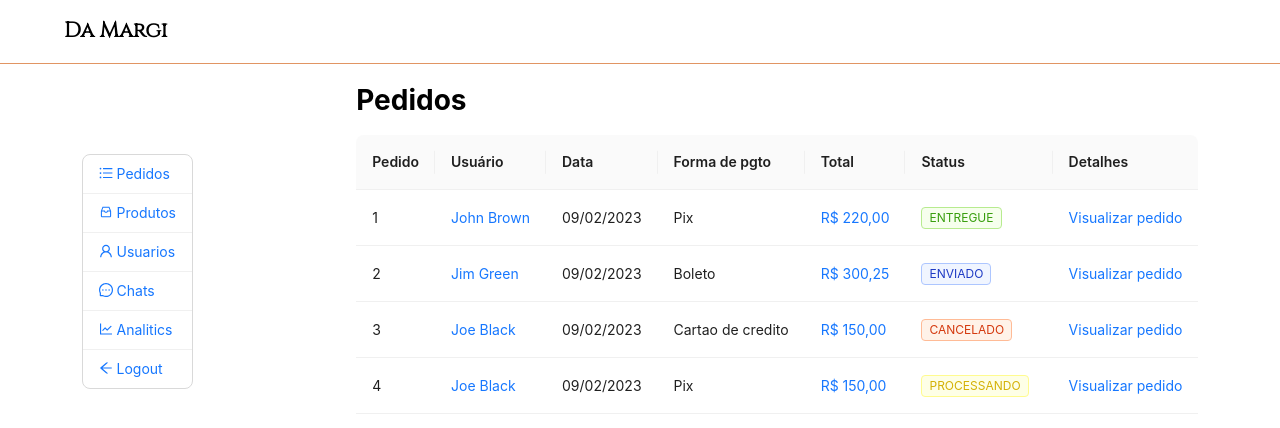
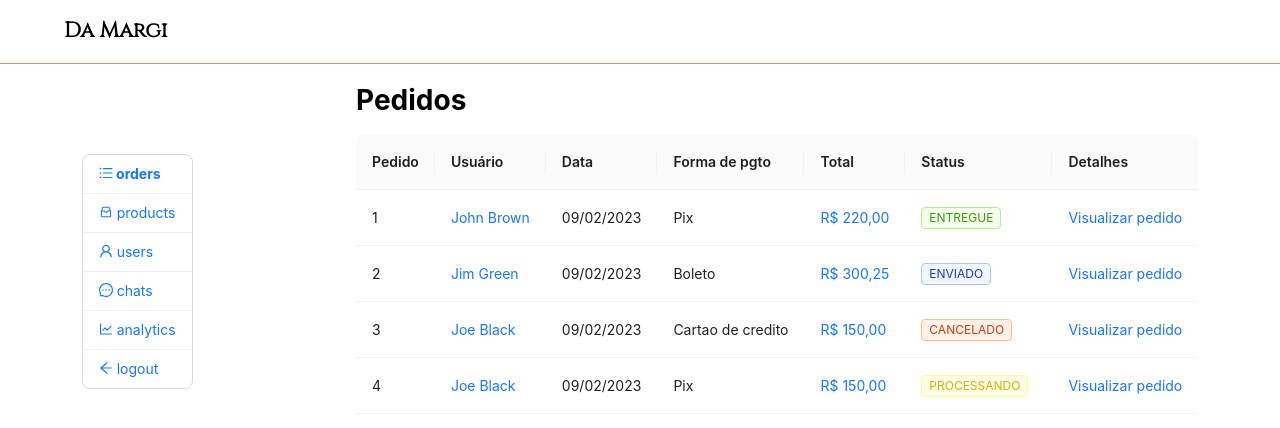
Before and after one commit to guibeutler/MERN-Stack-Project-E-commerce, a React (Create React App) app in the folder frontend/: page /admin/orders in a window 1280 px wide. Shown: the top 428 px of the page. Built offline with nearby package versions, Linux system fonts and the light colour scheme; a web font is replaced by a local one.

Commit message:
create admin navbar

```diff
--- /dev/null
+++ b/frontend/src/components/AdminNavbar/index.tsx
@@ -0,0 +1,47 @@
+/* eslint-disable jsx-a11y/anchor-is-valid */
+import React, { ReactNode } from 'react'
+import { Col, List } from 'antd'
+import { useNavigate } from 'react-router-dom'
+import {
+	ArrowLeftOutlined,
+	InboxOutlined,
+	LineChartOutlined,
+	MessageOutlined,
+	UnorderedListOutlined,
+	UserOutlined,
+} from '@ant-design/icons'
+
+function AdminNavbar() {
+	const navigate = useNavigate()
+
+	const getMenuItem = (url: string, icon: ReactNode) => (
+		<a
+			onClick={() => navigate(url)}
+			style={window.location.href.includes(url) ? { fontWeight: 'bold' } : {}}
+		>
+			{icon} {url.split('/').pop()}
+		</a>
+	)
+
+	const menuList = [
+		getMenuItem('/admin/orders', <UnorderedListOutlined />),
+		getMenuItem('/admin/products', <InboxOutlined />),
+		getMenuItem('/admin/users', <UserOutlined />),
+		getMenuItem('/admin/chats', <MessageOutlined />),
+		getMenuItem('/admin/analytics', <LineChartOutlined />),
+		getMenuItem('/logout', <ArrowLeftOutlined />),
+	]
+
+	return (
+		<Col>
+			<List
+				size="small"
+				bordered
+				dataSource={menuList}
+				renderItem={(item) => <List.Item>{item}</List.Item>}
+			/>
+		</Col>
+	)
+}
+
+export default AdminNavbar
--- a/frontend/src/screens/admin/AdminOrders/index.tsx
+++ b/frontend/src/screens/admin/AdminOrders/index.tsx
@@ -1,17 +1,10 @@
 /* eslint-disable jsx-a11y/anchor-is-valid */
 import React from 'react'
-import { Col, List, Row, Table, Tag } from 'antd'
+import { Col, Row, Table, Tag } from 'antd'
 import { useNavigate } from 'react-router-dom'
-import {
-	ArrowLeftOutlined,
-	InboxOutlined,
-	LineChartOutlined,
-	MessageOutlined,
-	UnorderedListOutlined,
-	UserOutlined,
-} from '@ant-design/icons'
 import type { ColumnsType } from 'antd/es/table'
 import moment from 'moment'
+import AdminNavbar from '@components/AdminNavbar'
 
 interface DataType {
 	key: string
@@ -139,27 +132,6 @@ function AdminOrders() {
 		},
 	]
 
-	const menuList = [
-		<a onClick={() => navigate('/admin/orders')}>
-			<UnorderedListOutlined /> Pedidos
-		</a>,
-		<a onClick={() => navigate('/admin/orders')}>
-			<InboxOutlined /> Produtos
-		</a>,
-		<a onClick={() => navigate('/admin/orders')}>
-			<UserOutlined /> Usuarios
-		</a>,
-		<a onClick={() => navigate('/admin/orders')}>
-			<MessageOutlined /> Chats
-		</a>,
-		<a onClick={() => navigate('/admin/orders')}>
-			<LineChartOutlined /> Analitics
-		</a>,
-		<a onClick={() => navigate('/admin/orders')}>
-			<ArrowLeftOutlined /> Logout
-		</a>,
-	]
-
 	return (
 		<Row
 			style={{
@@ -169,12 +141,7 @@ function AdminOrders() {
 			}}
 		>
 			<Col>
-				<List
-					size="small"
-					bordered
-					dataSource={menuList}
-					renderItem={(item) => <List.Item>{item}</List.Item>}
-				/>
+				<AdminNavbar />
 			</Col>
 			<Col>
 				<h1>Pedidos</h1>
```
